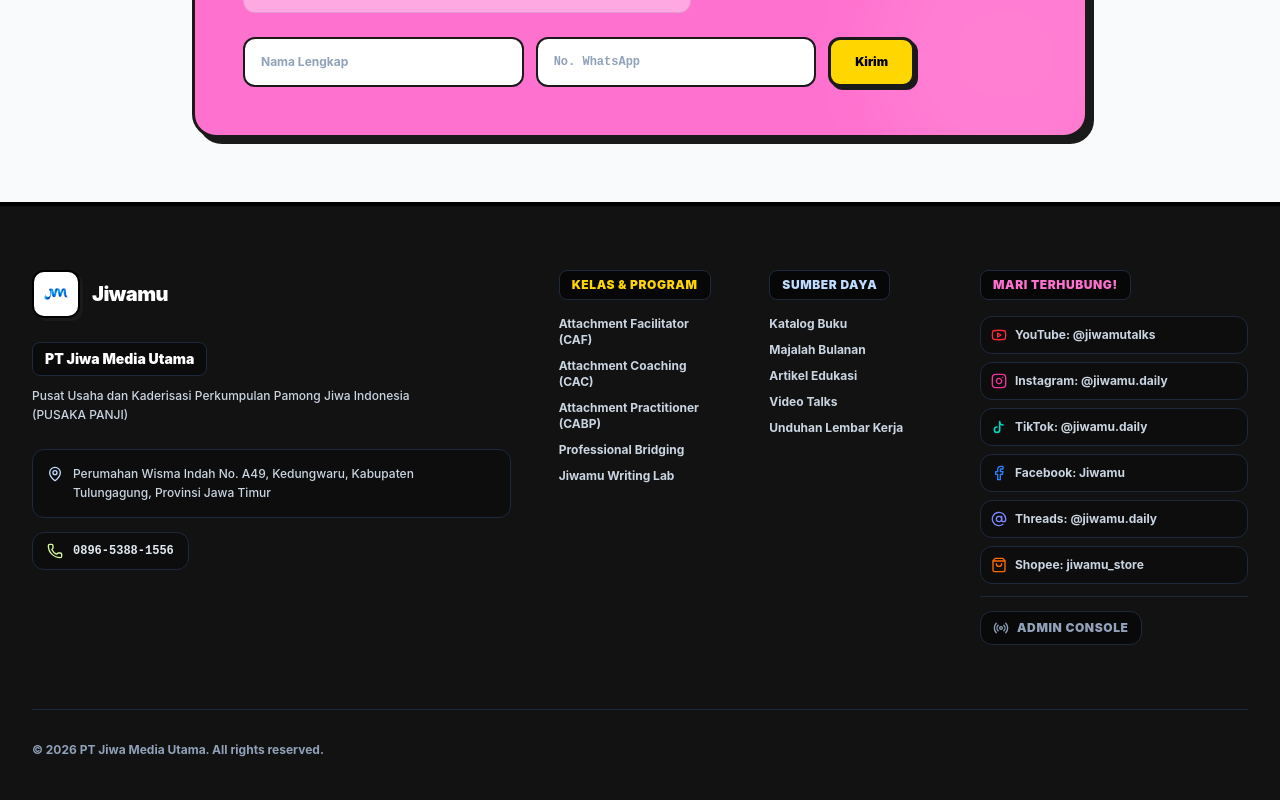
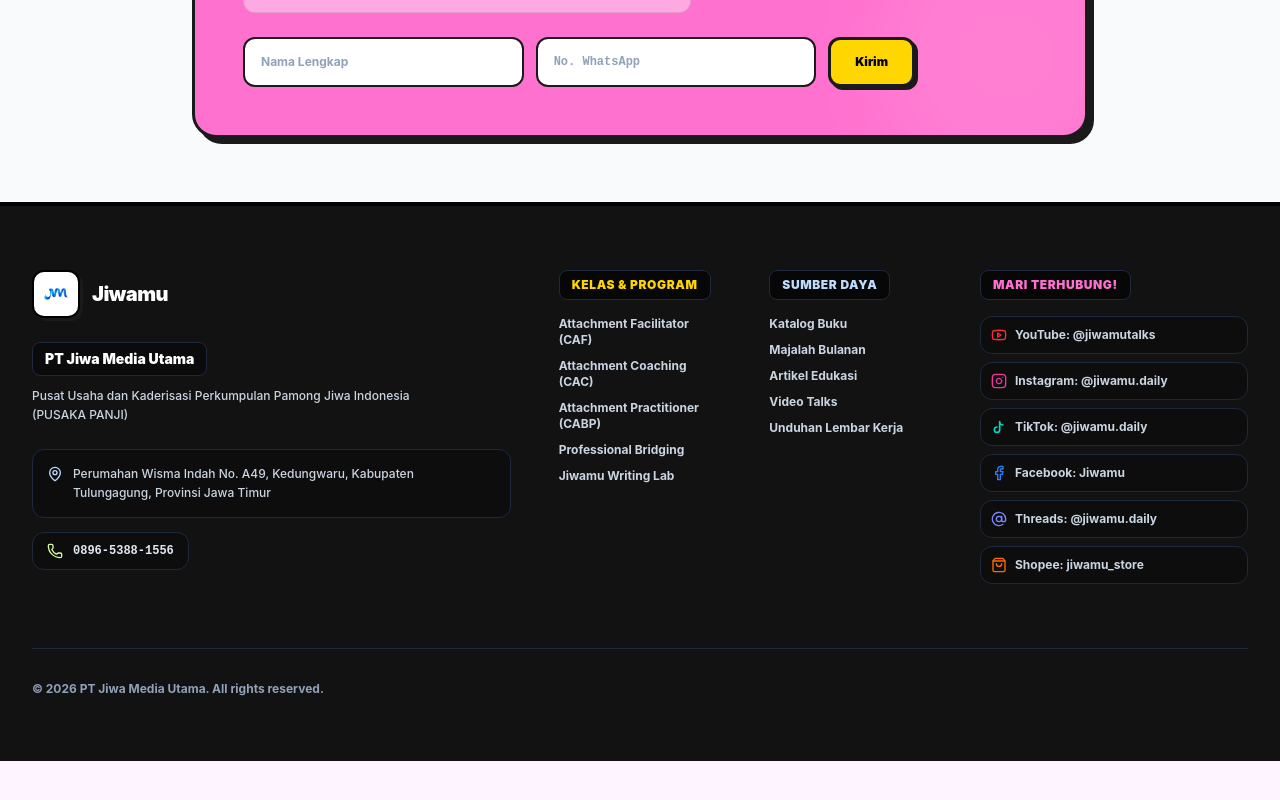
Before and after one commit to nomina25/jiwamugcp, a React (Vite) app: page / in a window 1280 px wide. Shown: the part 3404-4204 px from the top of the page. After the commit the page ends 4165 px from the top, so only its background shows below. Built offline with nearby package versions, Linux system fonts and the light colour scheme.

Commit message:
Add files via upload

```diff
--- a/src/components/Footer.tsx
+++ b/src/components/Footer.tsx
@@ -195,15 +195,7 @@
                   Shopee: jiwamu_store
                 </a>
               </li>
-              <li className="pt-3.5 mt-3 border-t border-slate-800">
-                <button
-                  onClick={() => navigateTo("admin")}
-                  className="hover:text-[#FFD600] hover:border-[#FFD600] transition-all flex items-center gap-2 text-slate-400 text-xs font-black uppercase tracking-wider cursor-pointer bg-black/50 border border-slate-800 px-3 py-2 rounded-xl"
-                >
-                  <Radio className="w-4 h-4" />
-                  Admin Console
-                </button>
-              </li>
+
             </ul>
           </div>
 
```
